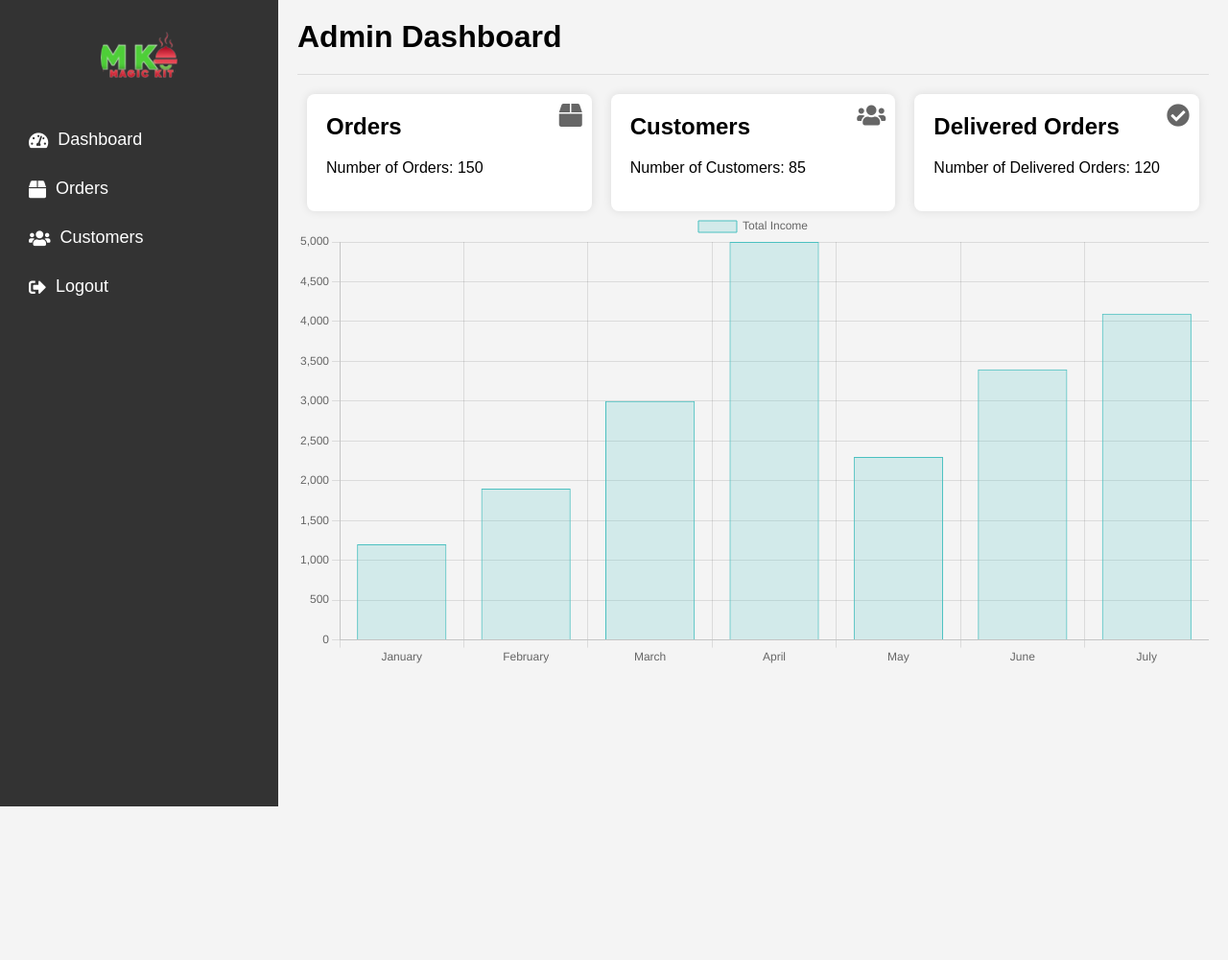
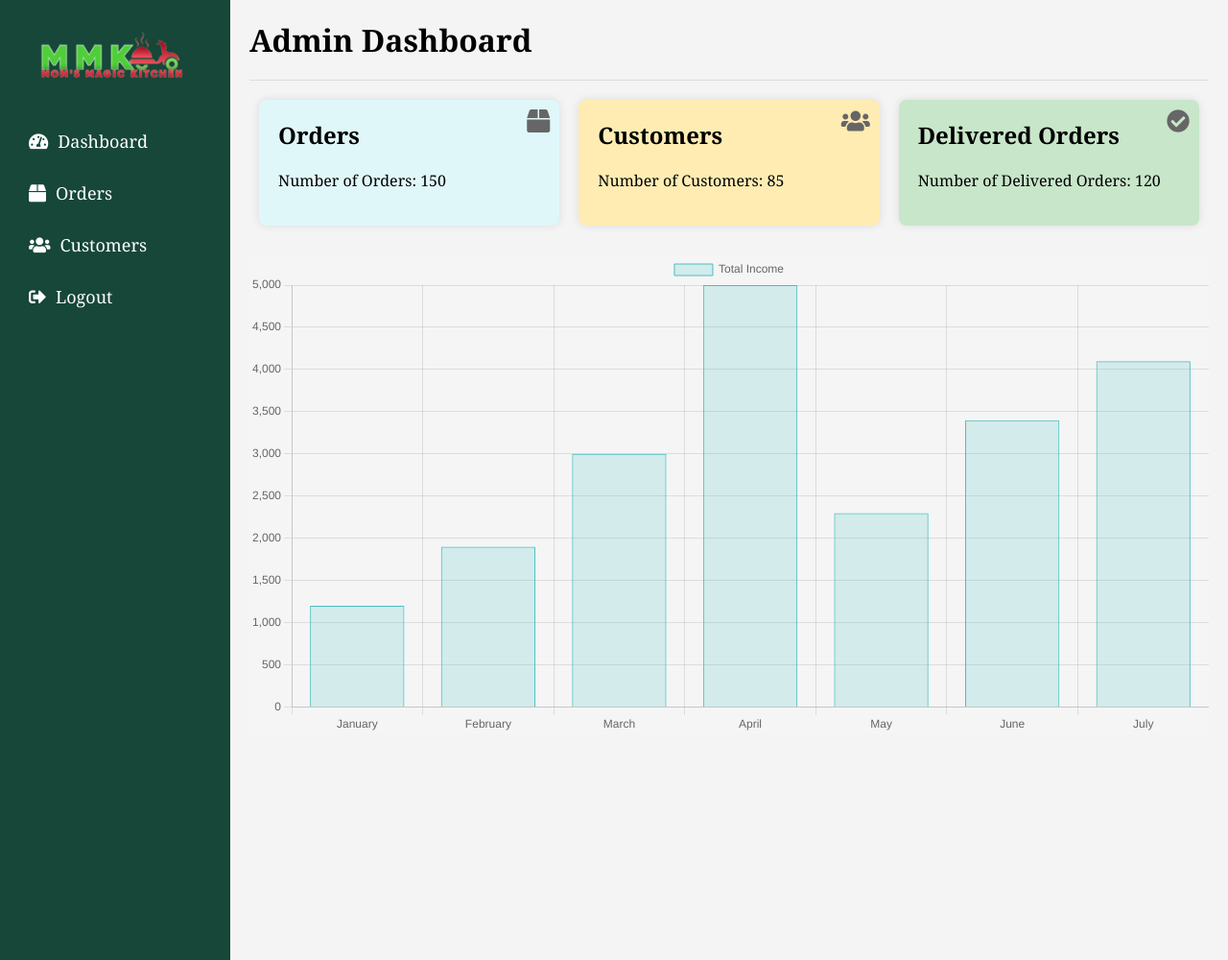
Before and after one commit to allardl08/mmk, a PHP site: page /admin.php in a window 1280 px wide. Shown: the whole page at 96% size. Before the commit the page ends 840 px from the top, so only its background shows below. Run offline with PHP 8.4, Linux system fonts and the light colour scheme.

Commit message:
Update admin.css

```diff
--- a/admin.css
+++ b/admin.css
@@ -1,20 +1,20 @@
 body {
-    font-family: Arial, sans-serif;
+    font-family: Cambria, Cochin, Georgia, Times, 'Times New Roman', serif;
     display: flex;
     margin: 0;
 }
 
 .sidebar {
-    width: 250px;
-    background: #333;
-    color: #fff;
-    height: 100vh;
+    width: 200px;
+    background: rgb(22, 71, 56);
+    color: white;
+    height: 120vh;
     padding: 20px;
 }
 
 .logo {
-    width: 80px; /* Adjusted width */
-    height: 80px; /* Adjusted height */
+    width: 180px;
+    height: 80px;
     margin: 0 auto 20px;
     overflow: hidden;
     border-radius: 50%;
@@ -81,6 +81,18 @@ body {
     position: relative;
 }
 
+.orders {
+    background: #e0f7fa; /* Light Cyan */
+}
+
+.customers {
+    background: #ffecb3; /* Light Yellow */
+}
+
+.delivered-orders {
+    background: #c8e6c9; /* Light Green */
+}
+
 .box-header {
     display: flex;
     justify-content: space-between;
@@ -99,3 +111,11 @@ body {
     font-size: 24px;
     color: #666;
 }
+
+.chart-container {
+    margin-top: 30px;
+}
+
+.chart-box {
+    background: whitesmoke; /* Light Purple */
+}
```
